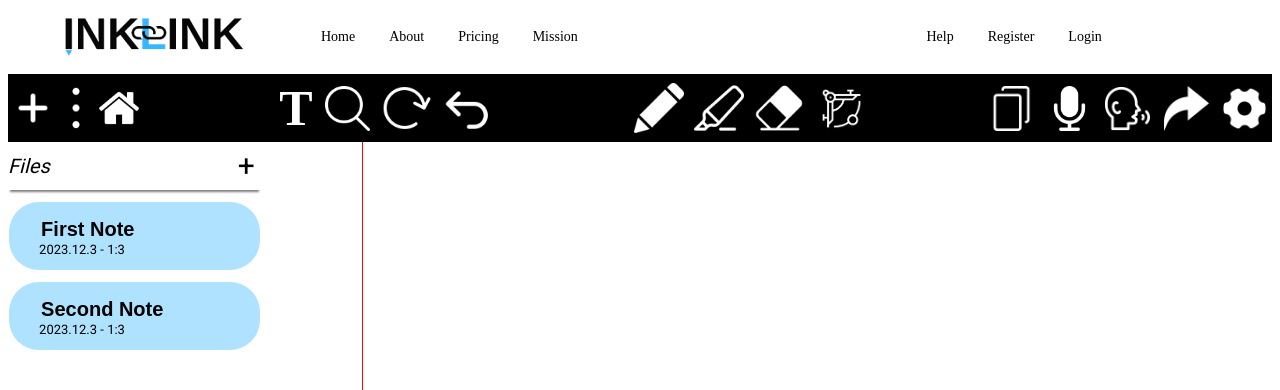
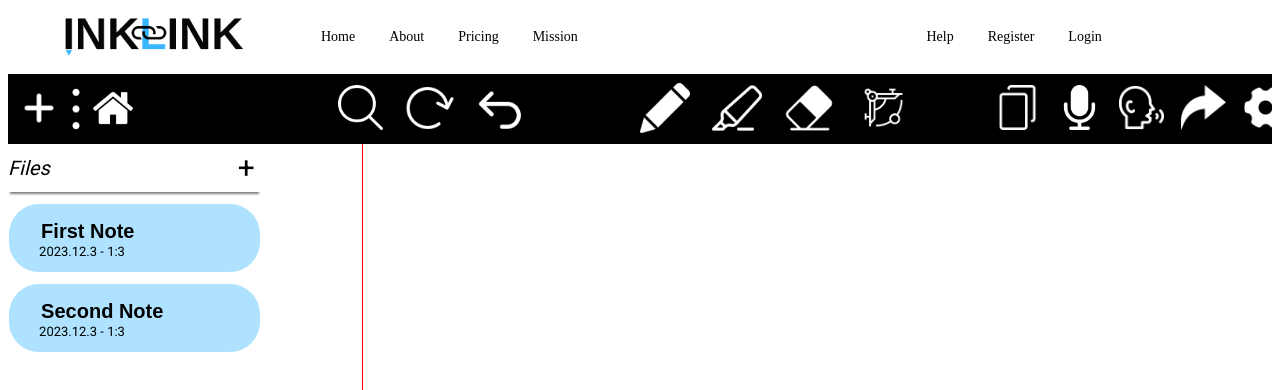
Before and after one commit to Zeden19/wds-overhaul-group-hakurei, a SvelteKit app in the folder wds-overhual-hakurei/: page /notes in a window 1280 px wide. Shown: the top 390 px of the page. Built offline with nearby package versions, Linux system fonts and the light colour scheme.

Commit message:
more buttons

```diff
--- a/wds-overhual-hakurei/src/routes/notes/TextOptions.svelte
+++ b/wds-overhual-hakurei/src/routes/notes/TextOptions.svelte
@@ -12,32 +12,34 @@
 
 <div class="text-options">
     <div class="text-options-start">
-        <img width="40px" height="40px" alt="plus-icon" src="text-options/plus.png">
-        <div class="three-dots"></div>
-        <img width="40px" height="40px" src="text-options/house.png">
+        <button><img width="40px" height="40px" alt="plus-icon" src="text-options/plus.png"></button>
+        <button class="three-dots"></button>
+        <button><img alt="house" width="40px" height="40px" src="text-options/house.png"></button>
     </div>
 
     <div class="text-options-middle">
-        <p class="T">T</p>
-        <img width="45px" height="45px" src="text-options/search.png">
-        <img width="50px" height="50px" src="text-options/redo.png">
-        <img width="50px" height="50px" src="text-options/undo.png">
+        <button class="T">T</button>
+        <button><img alt="search" width="45px" height="45px" src="text-options/search.png"></button>
+        <button><img alt="redo" width="50px" height="50px" src="text-options/redo.png"></button>
+        <button><img alt="undo" width="50px" height="50px" src="text-options/undo.png"></button>
 
     </div>
 
     <div class="text-options-latter">
-        <img width="50px" height="50px" src="text-options/pen.png">
-        <img width="50px" height="50px" src="text-options/highlight.png">
-        <img width="50px" height="50px" src="text-options/eraser.png">
-        <img width="55px" height="55px" src="text-options/protractor.png">
+        <button><img alt="pen" width="50px" height="50px" src="text-options/pen.png"></button>
+        <button><img alt="highlight" width="50px" height="50px" src="text-options/highlight.png"></button>
+        <button><img alt="eraser" width="50px" height="50px" src="text-options/eraser.png"></button>
+        <button><img alt="protractor" width="55px" height="55px" src="text-options/protractor.png"></button>
     </div>
 
     <div class="text-options-end">
-        <img width="45px" height="45px" src="text-options/copy.png">
-        <img width="45px" height="45px" src="text-options/microphone.png">
-        <img class="speak" on:click={() => callSpeak()} width="45px" height="45px" src="text-options/speak.png">
-        <img width="45px" on:click={() => dialog.showModal()} height="45px" src="text-options/share.png">
-        <img width="45px" height="45px" src="text-options/settings.png">
+        <button><img alt="copy" width="45px" height="45px" src="text-options/copy.png"></button>
+        <button><img alt="microphone" width="45px" height="45px" src="text-options/microphone.png"></button>
+        <button on:click={() => callSpeak()}><img alt="speak" class="speak" width="45px" height="45px"
+                                                  src="text-options/speak.png"></button>
+        <button on:click={() => dialog.showModal()}><img alt="share" width="45px" height="45px"
+                                                         src="text-options/share.png"></button>
+        <button><img alt="settings" width="45px" height="45px" src="text-options/settings.png"></button>
     </div>
 
     <dialog bind:this={dialog}>
@@ -142,5 +144,11 @@
         background: white;
     }
 
+    button {
+        background: none;
+        border: none;
+        cursor: pointer;
+    }
+
 
 </style>
--- a/wds-overhual-hakurei/src/routes/register/+page.svelte
+++ b/wds-overhual-hakurei/src/routes/register/+page.svelte
@@ -23,8 +23,8 @@
         </select></label>
 
         <div class="buttons">
-            <a class="btn" href="/register">Don't have a account?</a>
-            <a class="btn" href="/notes">Submit</a>
+            <button><a class="btn" href="/login">Already have a account?</a></button>
+            <button><a class="btn" href="/login">Submit</a></button>
         </div>
     </form>
 </div>
```
